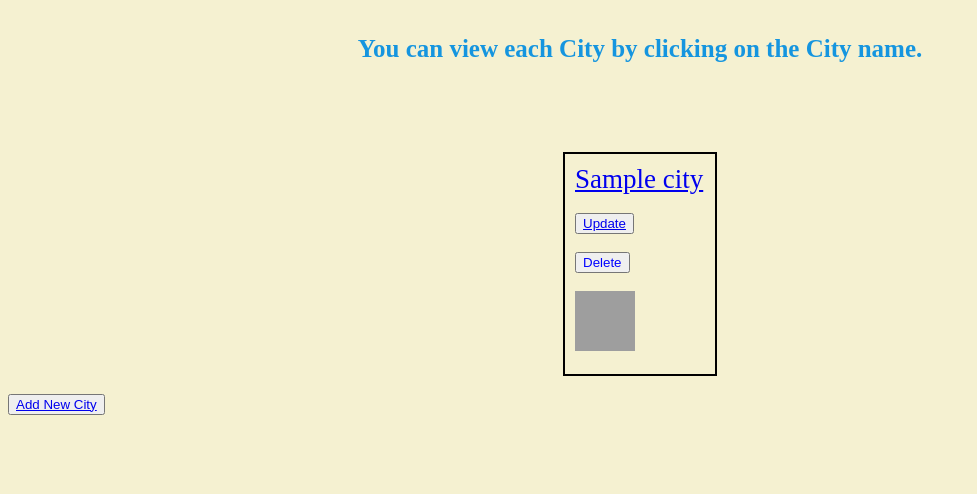
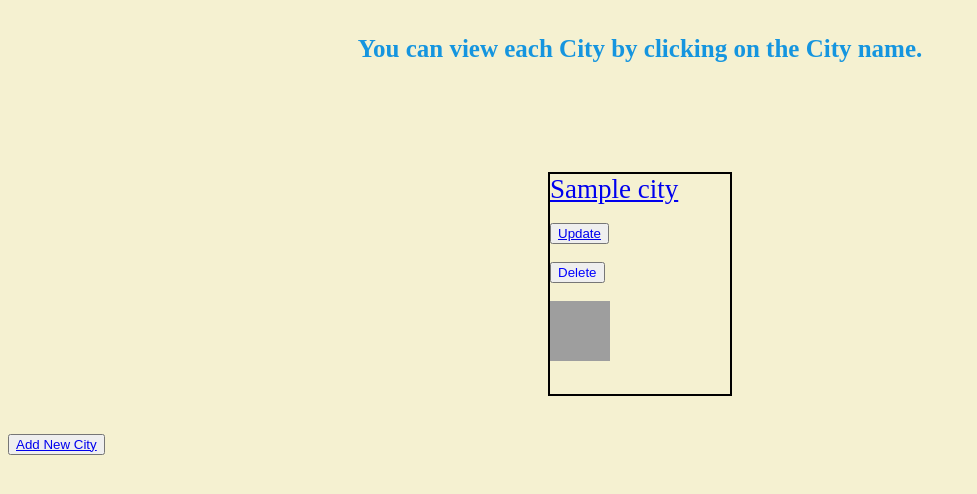
Before and after one commit to judes77/bucket_list_python_project, a Flask app: page /cities in a window 1280 px wide. Shown: the part 98-592 px from the top of the page, without its empty margins (0-977 px from the left). Run offline with Flask 2, Linux system fonts and the light colour scheme; a database or web service that is not in the repository returns one stand-in record (values such as "Sample title"); some libraries are stand-ins or nearby versions; grey boxes are pictures that could not be loaded.

Commit message:
fixes errors with css - border spacing

```diff
--- a/static/style.css
+++ b/static/style.css
@@ -64,15 +64,15 @@ body > h1 {
 
 .city-container {
     border: 2px solid;
-    padding: 10px;
-    width: 130px;
-    height: 200px;
+    margin: 20px;
+    width: 180px;
+    height: 220px;
 }
 
 .city-list-container {
     display: flex;
     justify-content: space-around;
-
+    flex-flow: wrap
 }
 
 
```
